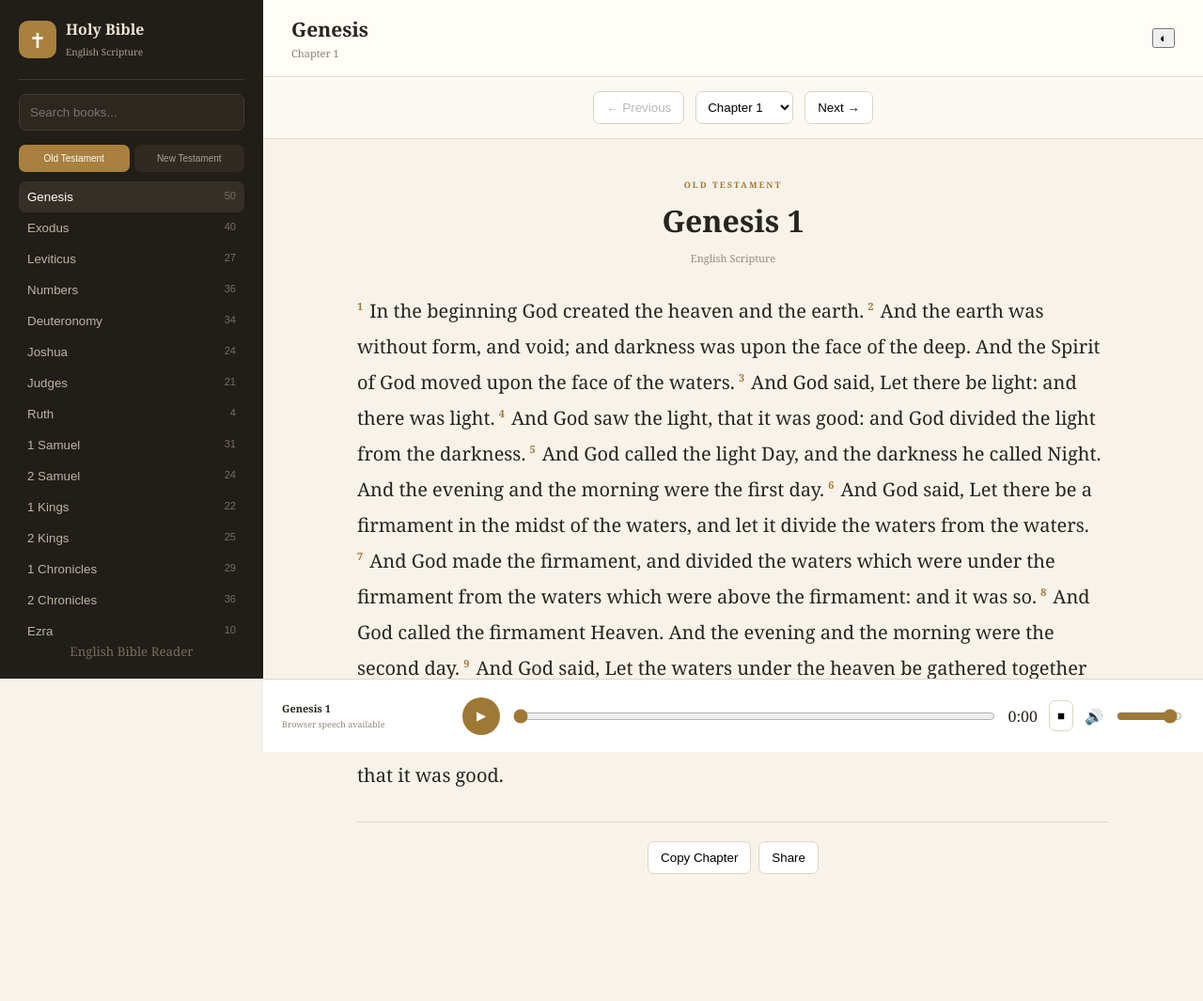
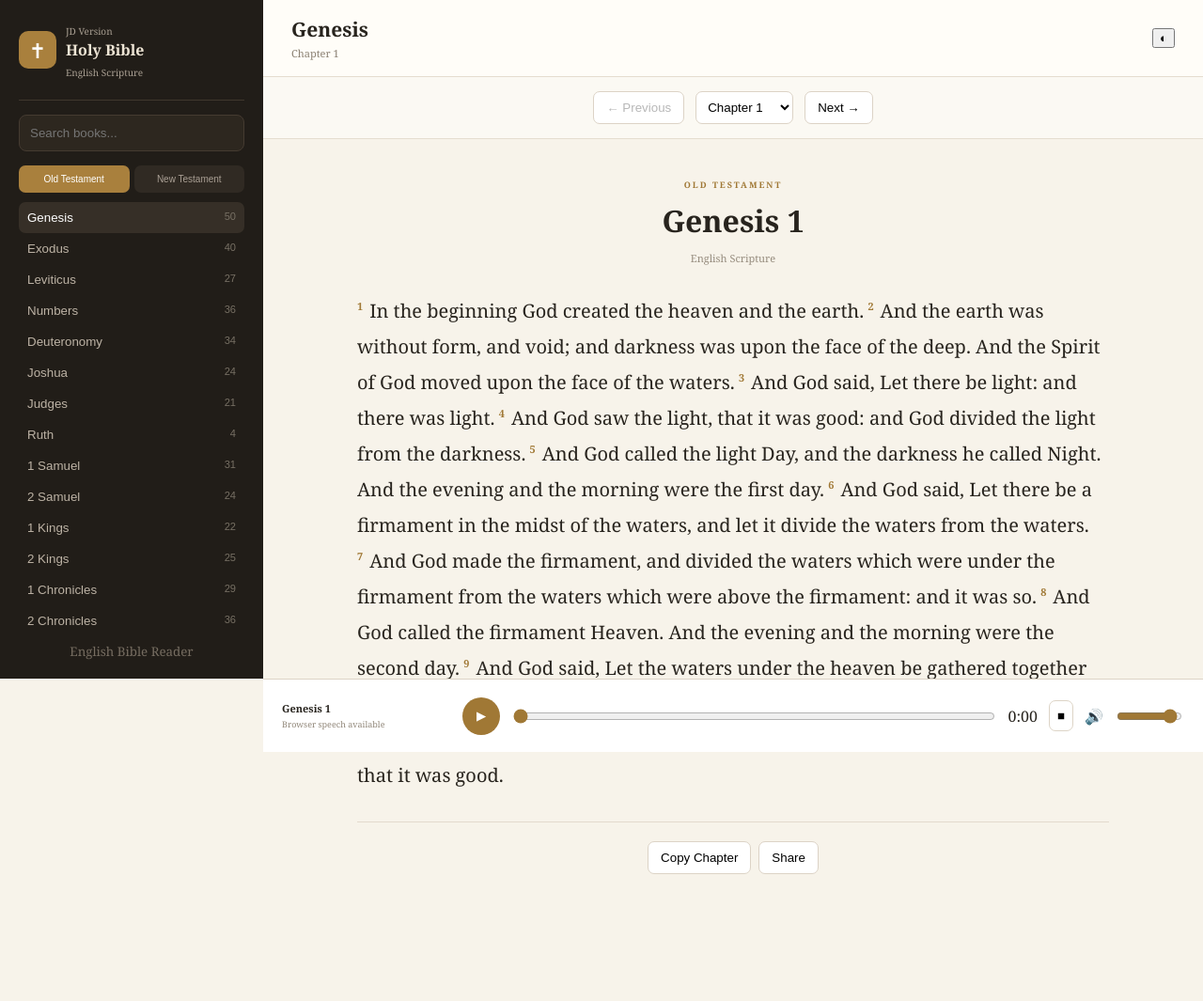
Before and after one commit to Jamesdunns/Code-center-Holy-Bible-App, a plain HTML site: page index.html in a window 1280 px wide. Shown: the whole page at 94% size. Drawn offline with Linux system fonts and the light colour scheme.

Commit message:
Update index.html

```diff
--- a/index.html
+++ b/index.html
@@ -8,7 +8,7 @@
   </head>
 <body>
 <aside class="sidebar" id="sidebar">
-  <div class="brand"><div class="cross">✝</div><div><b>Holy Bible</b><small>English Scripture</small></div></div>
+  <div class="brand"><div class="cross">✝</div><div><small>JD Version</small></small><b>Holy Bible</b><small>English Scripture</small></div></div>
   <input id="search" placeholder="Search books..." type="search">
   <div class="tabs"><button class="active" data-t="old">Old Testament</button><button data-t="new">New Testament</button></div>
   <div id="books" class="books"></div>
```
